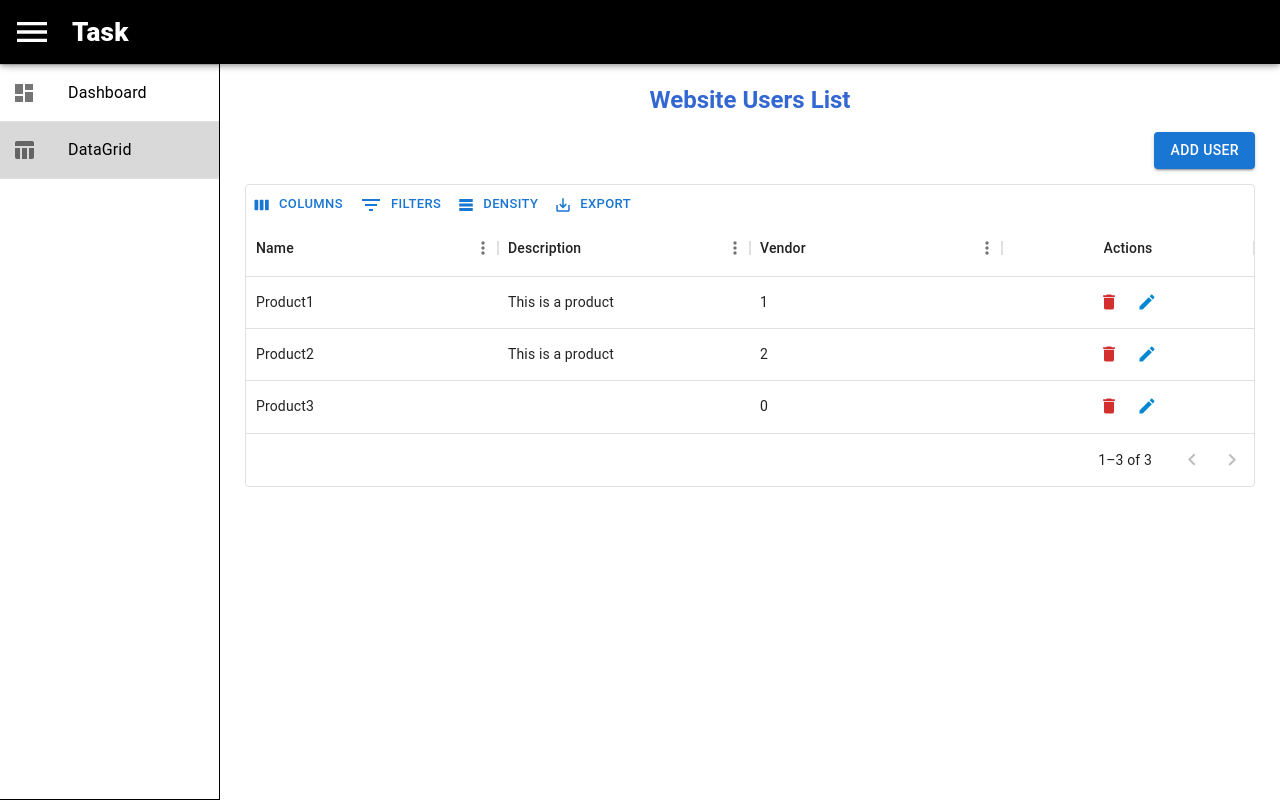
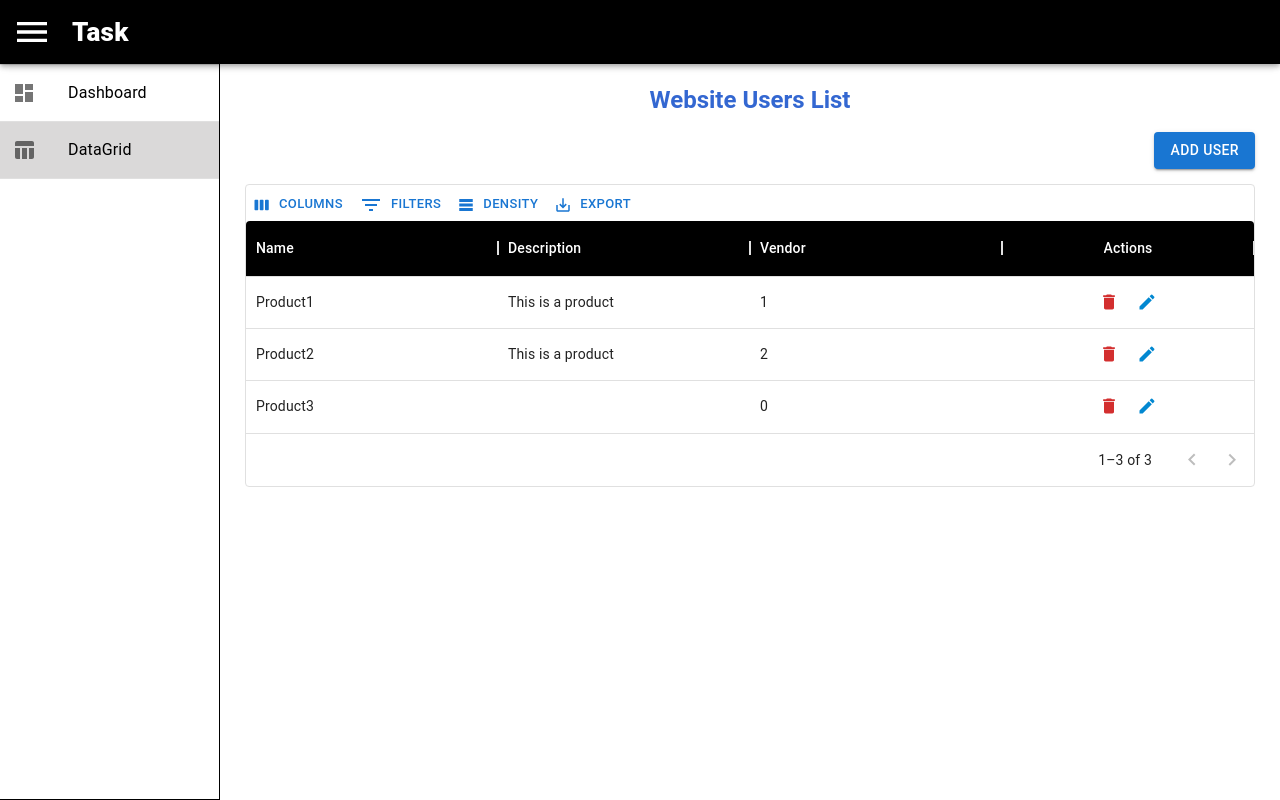
Before and after one commit to gor-mitanshu/Form-Array---DataGrid, a React (Create React App) app: page /datagrid in a window 1280 px wide. Built offline with nearby package versions, Linux system fonts and the light colour scheme; data requests are answered from the project's data file.

Commit message:
Some design change in DataGrid

```diff
--- a/src/components/pages/datagridComponents/DataGrid.css
+++ b/src/components/pages/datagridComponents/DataGrid.css
@@ -1,3 +1,13 @@
 .error {
   color: "red";
 }
+/* .css-128fb87-MuiDataGrid-toolbarContainer {
+  background: rgb(0, 0, 0, 0.7) !important;
+}
+.css-1knaqv7-MuiButtonBase-root-MuiButton-root {
+  color: white !important;
+} */
+.header {
+  background: black !important;
+  color: white !important;
+}
--- a/src/components/pages/datagridComponents/DataGrid.jsx
+++ b/src/components/pages/datagridComponents/DataGrid.jsx
@@ -32,12 +32,14 @@ const DataGridComponent = ({ openModal }) => {
     {
       field: "description",
       headerName: "Description",
+      headerClassName: "header",
       flex: 1,
       description: "Description",
     },
     {
       field: "vendor",
       headerName: "Vendor",
+      headerClassName: "header",
       flex: 1,
       description: "Vendor",
       valueGetter: (body) => {
@@ -48,6 +50,7 @@ const DataGridComponent = ({ openModal }) => {
     {
       field: "actions",
       headerName: "Actions",
+      headerClassName: "header",
       description: "Actions",
       flex: 1,
       type: "actions",
```
